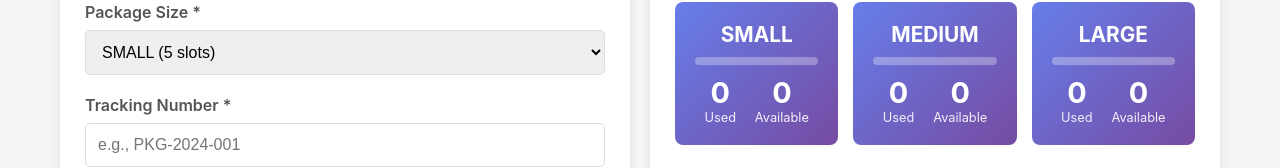
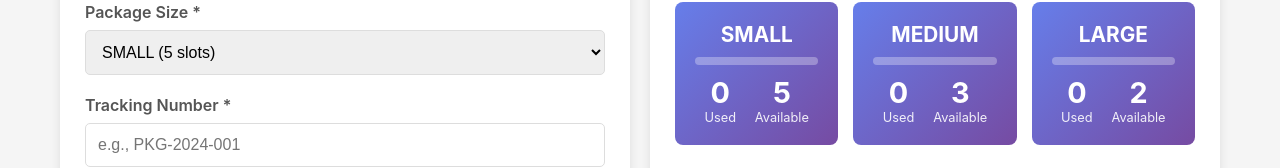
Before and after one commit to anilapindi25/Warehouse, a React (Create React App) app in the folder client/: page / in a window 1280 px wide. Shown: the part 284-452 px from the top of the page. Built offline with nearby package versions, Linux system fonts and the light colour scheme; no server answers.

Commit message:
fixed capacity UI issue

```diff
--- a/client/src/components/CapacityStatus.jsx
+++ b/client/src/components/CapacityStatus.jsx
@@ -2,6 +2,13 @@ import React from 'react';
 
 function CapacityStatus({ capacity }) {
   const sizes = ['SMALL', 'MEDIUM', 'LARGE'];
+
+  // ✅ Default capacity (fallback when API not loaded yet)
+  const DEFAULT_CAPACITY = {
+    SMALL: 5,
+    MEDIUM: 3,
+    LARGE: 2,
+  };
 
   const getProgressColor = (used, total) => {
     const percentage = (used / total) * 100;
@@ -13,37 +20,50 @@ function CapacityStatus({ capacity }) {
   return (
     <div className="card">
       <h2>📊 Warehouse Capacity</h2>
+
       <div className="capacity-grid">
         {sizes.map((size) => {
-          const data = capacity[size] || { used: 0, available: 0, total: 0 };
-          const used = data.used || 0;
-          const total = data.total || 0;
-          const available = data.available || 0;
+          const data = capacity?.[size] || {};
+
+          // ✅ Safe values with fallback
+          const used = data.used ?? 0;
+          const total = data.total ?? DEFAULT_CAPACITY[size];
+          const available = data.available ?? (total - used);
+
           const percentage = total > 0 ? (used / total) * 100 : 0;
 
           return (
             <div key={size} className="capacity-item">
               <h3>{size}</h3>
+
+              {/* Progress Bar */}
               <div style={{ marginBottom: '10px' }}>
-                <div style={{
+                <div
+                  style={{
                     backgroundColor: 'rgba(255, 255, 255, 0.3)',
                     borderRadius: '10px',
                     overflow: 'hidden',
                     height: '8px',
-                }}>
-                  <div style={{
+                  }}
+                >
+                  <div
+                    style={{
                       backgroundColor: getProgressColor(used, total),
                       width: `${percentage}%`,
                       height: '100%',
                       transition: 'width 0.3s ease',
-                  }} />
+                    }}
+                  />
                 </div>
               </div>
+
+              {/* Stats */}
               <div className="capacity-stats">
                 <div className="stat">
                   <div className="stat-value">{used}</div>
                   <div className="stat-label">Used</div>
                 </div>
+
                 <div className="stat">
                   <div className="stat-value">{available}</div>
                   <div className="stat-label">Available</div>
```
Lines whose indentation alone changed are shown as unchanged.
